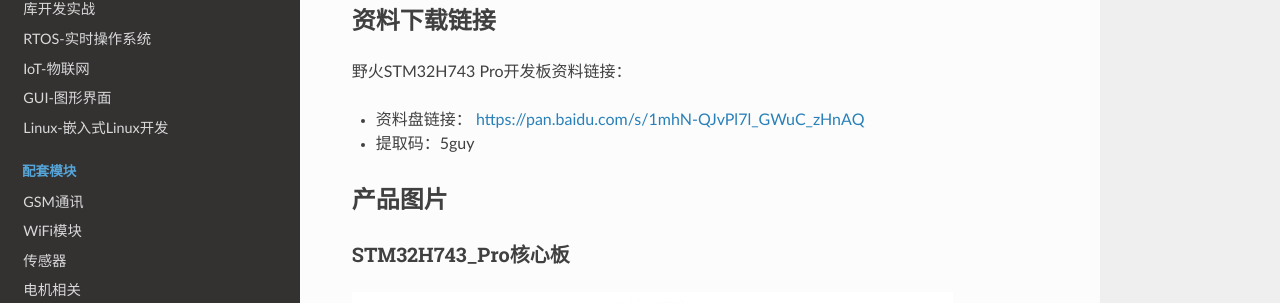
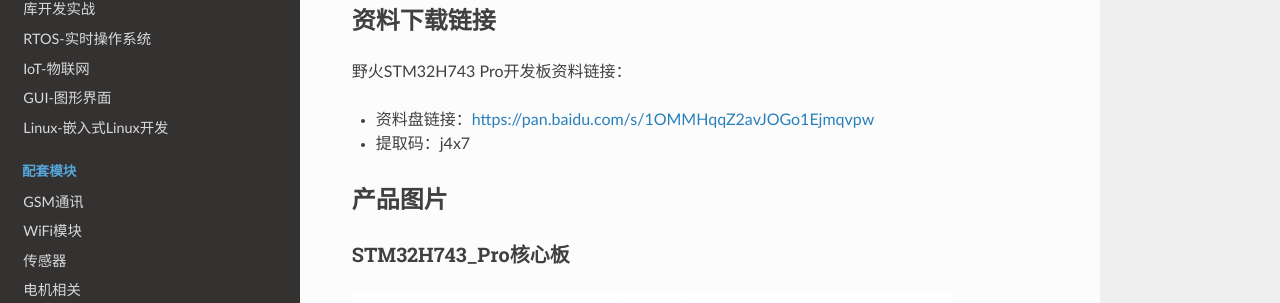
Before and after one commit to Embedfire/ebf_products, a Sphinx documentation site: the page built from documentation/stm32/ebf_stm32h743_pro.rst, in a window 1280 px wide and 900 px high. Shown: the part 167-470 px from the top of the window. Built offline with Sphinx 7.4.7 and the Read the Docs theme 2.0.0, drawn with Linux system fonts in a browser that asks for light colours; pages that are not in the unit, such as notebooks, are missing from menus.

Commit message:
Update ebf_stm32h743_pro.rst

```diff
--- a/documentation/stm32/ebf_stm32h743_pro.rst
+++ b/documentation/stm32/ebf_stm32h743_pro.rst
@@ -8,8 +8,8 @@
 
 野火STM32H743 Pro开发板资料链接：
 
-- 资料盘链接： https://pan.baidu.com/s/1mhN-QJvPl7l_GWuC_zHnAQ
-- 提取码：5guy
+- 资料盘链接：https://pan.baidu.com/s/1OMMHqqZ2avJOGo1Ejmqvpw
+- 提取码：j4x7
 
 
 产品图片
```
